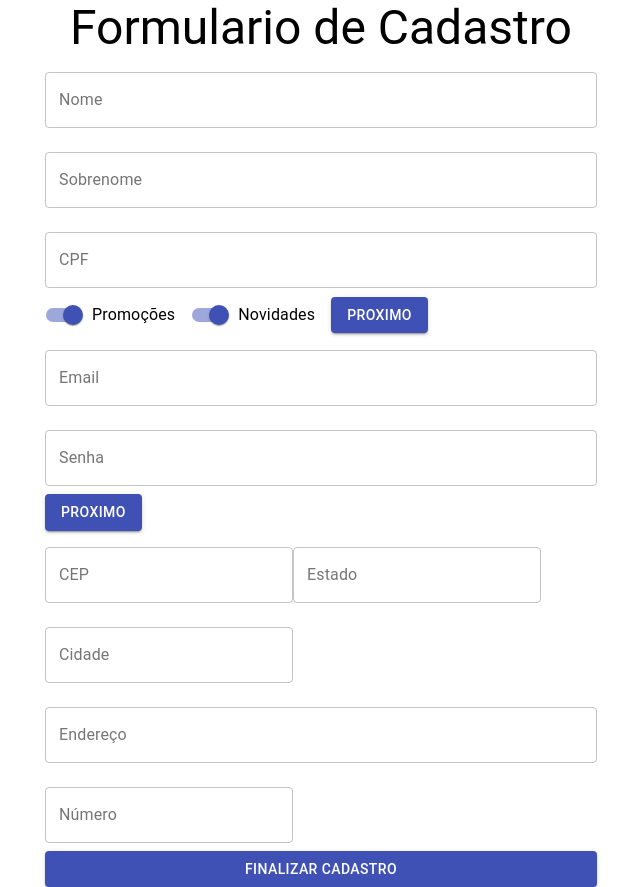
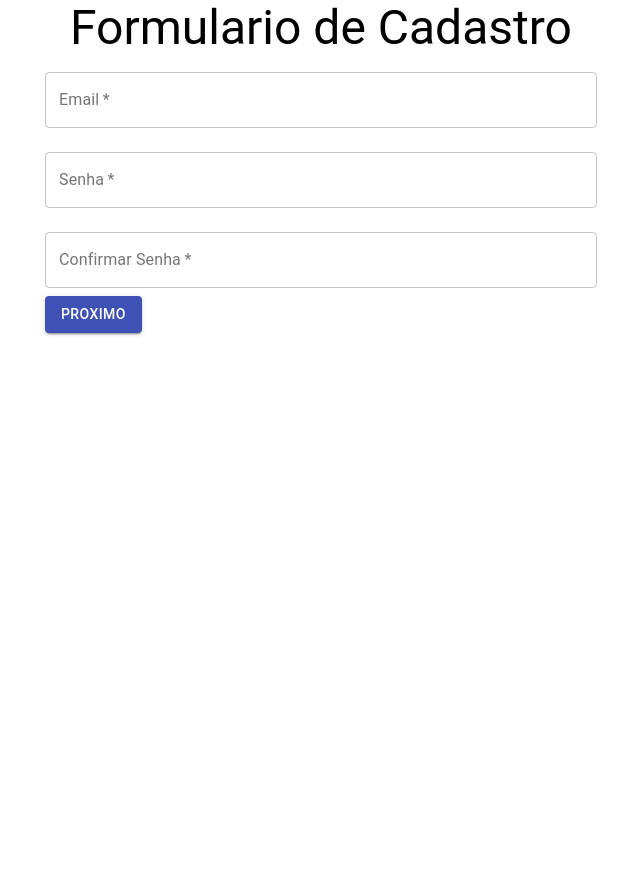
Before and after one commit to neudopb/react-functions-form, a React (Create React App) app: page / in a window 1280 px wide. Shown: the whole page, without its empty margins (319-959 px from the left). After the commit the page ends 800 px from the top, so only its background shows below. Built offline with nearby package versions, Linux system fonts and the light colour scheme.

Commit message:
Forms com useState e validações iniciais.

```diff
--- a/src/App.js
+++ b/src/App.js
@@ -4,16 +4,31 @@ import FormCadastro from "./components/FormCadastro/FormCadastro";
 import { Container, Typography } from "@material-ui/core";
 
 class App extends Component {
-
   enviarDados(dados) {
     console.log(dados);
   }
 
   validarCpf(cpf) {
     if (cpf.length !== 11) {
-      return {valido:false, texto:"CPF deve ter 11 digitos"};
+      return { valido: false, texto: "CPF deve ter 11 digitos" };
     } else {
-      return {valido:true, texto:""};
+      return { valido: true, texto: "" };
+    }
+  }
+
+  validarSenha(senha) {
+    if (senha.length < 5 || senha.length > 45) {
+      return { valido: false, texto: "Senha deve ter entre 5 e 45 caracteres" };
+    } else {
+      return { valido: true, texto: "" };
+    }
+  }
+
+  validarConfirmarSenha(senha, confirmarSenha) {
+    if (senha !== confirmarSenha) {
+      return { valido: false, texto: "Senhas não conferem" };
+    } else {
+      return { valido: true, texto: "" };
     }
   }
 
@@ -23,7 +38,12 @@ class App extends Component {
         <Typography variant="h3" component="h1" align="center">
           Formulario de Cadastro
         </Typography>
-        <FormCadastro enviarDados={this.enviarDados} validarCpf={this.validarCpf} />
+        <FormCadastro
+          enviarDados={this.enviarDados}
+          validarCpf={this.validarCpf}
+          validarSenha={this.validarSenha}
+          validarConfirmarSenha={this.validarConfirmarSenha}
+        />
       </Container>
     );
   }
--- a/src/components/FormCadastro/DadosEntrega.jsx
+++ b/src/components/FormCadastro/DadosEntrega.jsx
@@ -1,46 +1,82 @@
-import React from 'react';
+import React, { useState } from 'react';
 import { Button, TextField } from '@material-ui/core';
 
-function DadosEntrega() {
+function DadosEntrega({enviarDados}) {
+
+    const [cep, setCep] = useState("");
+    const [estado, setEstado] = useState("");
+    const [cidade, setCidade] = useState("");
+    const [endereco, setEndereco] = useState("");
+    const [numero, setNumero] = useState("");
+
     return (
-        <form>
+        <form onSubmit={(evento) => {
+            evento.preventDefault();
+            enviarDados({cep, estado, cidade, endereco, numero});
+        }}>
+
             <TextField
+                value={cep}
+                onChange={(evento) => {
+                    setCep(evento.target.value);
+                }}
                 id="cep"
                 label="CEP"
                 type="number"
+                required
                 variant="outlined"
                 margin="normal"
             />
 
             <TextField
+                value={estado}
+                onChange={(evento) => {
+                    setEstado(evento.target.value);
+                }}
                 id="estado"
                 label="Estado"
                 type="text"
+                required
                 variant="outlined"
                 margin="normal"
             />
 
             <TextField
+                value={cidade}
+                onChange={(evento) => {
+                    setCidade(evento.target.value);
+                }}
                 id="cidade"
                 label="Cidade"
                 type="text"
+                required
                 variant="outlined"
                 margin="normal"
             />
 
             <TextField
+                value={endereco}
+                onChange={(evento) => {
+                    setEndereco(evento.target.value);
+                }}
                 id="endereco"
                 label="Endereço"
                 type="text"
+                required
                 variant="outlined"
                 margin="normal"
                 fullWidth
             />
 
             <TextField
+                value={numero}
+                onChange={(evento) => {
+                    setNumero(evento.target.value);
+                }}
                 id="numero"
                 label="Número"
                 type="number"
+                required
                 variant="outlined"
                 margin="normal"
             />
--- a/src/components/FormCadastro/DadosPessoais.jsx
+++ b/src/components/FormCadastro/DadosPessoais.jsx
@@ -14,7 +14,7 @@ function DadosPessoais({enviarDados, validarCpf}) {
     <form
       onSubmit={(evento) => {
         evento.preventDefault();
-        enviarDados({ nome, sobrenome, cpf, promocoes, novidades });
+        enviarDados();
       }}
     >
 
@@ -25,6 +25,8 @@ function DadosPessoais({enviarDados, validarCpf}) {
         }}
         id="nome"
         label="Nome"
+        type="text"
+        required
         variant="outlined"
         margin="normal"
         fullWidth
@@ -37,6 +39,8 @@ function DadosPessoais({enviarDados, validarCpf}) {
         }}
         id="sobrenome"
         label="Sobrenome"
+        type="text"
+        required
         variant="outlined"
         margin="normal"
         fullWidth
@@ -57,6 +61,8 @@ function DadosPessoais({enviarDados, validarCpf}) {
         helperText={erros.cpf.texto}
         id="cpf"
         label="CPF"
+        type="number"
+        required
         variant="outlined"
         margin="normal"
         fullWidth
--- a/src/components/FormCadastro/DadosUsuario.jsx
+++ b/src/components/FormCadastro/DadosUsuario.jsx
@@ -1,22 +1,68 @@
-import React from "react";
+import React, { useState } from "react";
 import { Button, TextField } from "@material-ui/core";
 
-function DadosUsuario() {
+function DadosUsuario({ enviarDados, validarSenha, validarConfirmarSenha }) {
+
+  const [email, setEmail] = useState("");
+  const[senha, setSenha] = useState("");
+  const[confirmSenha, setConfirmSenha] = useState("");
+  const[erros, setErros] = useState({senha:{valido:true, texto:""}, confirmSenha:{valido:true, texto:""}});
+
   return (
-    <form>
+    <form onSubmit={(evento) => {
+      evento.preventDefault();
+      enviarDados();
+    }}>
+
       <TextField
+        value={email}
+        onChange={(evento) => {
+          setEmail(evento.target.value);
+        }}
         id="email"
         label="Email"
         type="email"
+        required
         variant="outlined"
         margin="normal"
         fullWidth
       />
 
       <TextField
+        value={senha}
+        onChange={(evento) => {
+          setSenha(evento.target.value);
+        }}
+        onBlur={(event) => {
+          const valid = validarSenha(senha);
+          setErros({...erros, senha: valid});
+        }}
+        error={!erros.senha.valido}
+        helperText={erros.senha.texto}
         id="senha"
         label="Senha"
         type="password"
+        required
+        variant="outlined"
+        margin="normal"
+        fullWidth
+      />
+
+      <TextField
+        value={confirmSenha}
+        onChange={(evento) => {
+          setConfirmSenha(evento.target.value);
+        }}
+        onBlur={(event) => {
+          const valid = validarConfirmarSenha(senha, confirmSenha)
+          setErros({...erros, confirmSenha: valid});
+        }}
+        error={!erros.confirmSenha.valido}
+        helperText={erros.confirmSenha.texto}
+        id="confirmSenha"
+        label="Confirmar Senha"
+        type="password"
+        required
         variant="outlined"
         margin="normal"
         fullWidth
--- a/src/components/FormCadastro/FormCadastro.jsx
+++ b/src/components/FormCadastro/FormCadastro.jsx
@@ -1,17 +1,32 @@
-import React from "react";
+import React, { useState } from "react";
 import DadosEntrega from "./DadosEntrega";
 import DadosPessoais from "./DadosPessoais";
 import DadosUsuario from "./DadosUsuario";
 
-function FormCadastro({enviarDados, validarCpf}) {
+function FormCadastro({
+  enviarDados,
+  validarCpf,
+  validarSenha,
+  validarConfirmarSenha
+}) {
 
-  return (
-    <>
-      <DadosPessoais enviarDados={enviarDados} validarCpf={validarCpf} />
-      <DadosUsuario />
-      <DadosEntrega />
-    </>
-  );
+  const [etapaAtual, setEtapaAtual] = useState(0);
+
+  const formularios = [
+    <DadosUsuario
+      enviarDados={proximo}
+      validarSenha={validarSenha}
+      validarConfirmarSenha={validarConfirmarSenha}
+    />,
+    <DadosPessoais enviarDados={proximo} validarCpf={validarCpf} />,
+    <DadosEntrega enviarDados={enviarDados} />,
+  ];
+
+  function proximo() {
+    setEtapaAtual(etapaAtual + 1);
+  }
+
+  return <>{formularios[etapaAtual]}</>;
 }
 
 export default FormCadastro;
```
